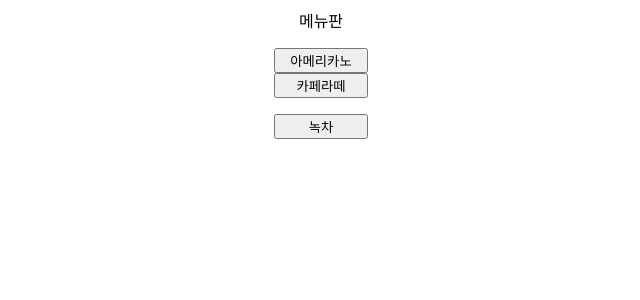
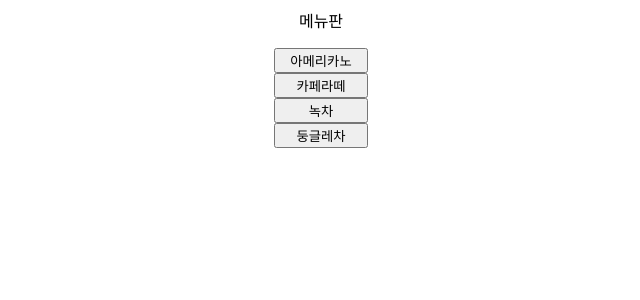
Before and after one commit to Lim-jungwoo/david, a Flask app: page /menu in a window 1280 px wide. Shown: the top 300 px of the page, without its empty margins (319-959 px from the left). Run offline with Flask 3, Linux system fonts and the light colour scheme.

Commit message:
Feat: 공통과정 과정2 단계1 문제1
menu.html 파일에 둥글레차 메뉴 추가

```diff
--- a/common/process2/step1/david/templates/menu.html
+++ b/common/process2/step1/david/templates/menu.html
@@ -2,5 +2,5 @@
 메뉴판<p>
 <button name="menu1" style="width:70pt;">아메리카노</button><br>
 <button name="menu2" style="width:70pt;">카페라떼</button><br>
-</p>
-<button name="menu2" style="width:70pt;">녹차</button>
+<button name="menu2" style="width:70pt;">녹차</button><br>
+<button name="menu2" style="width:70pt;">둥글레차</button>
```
